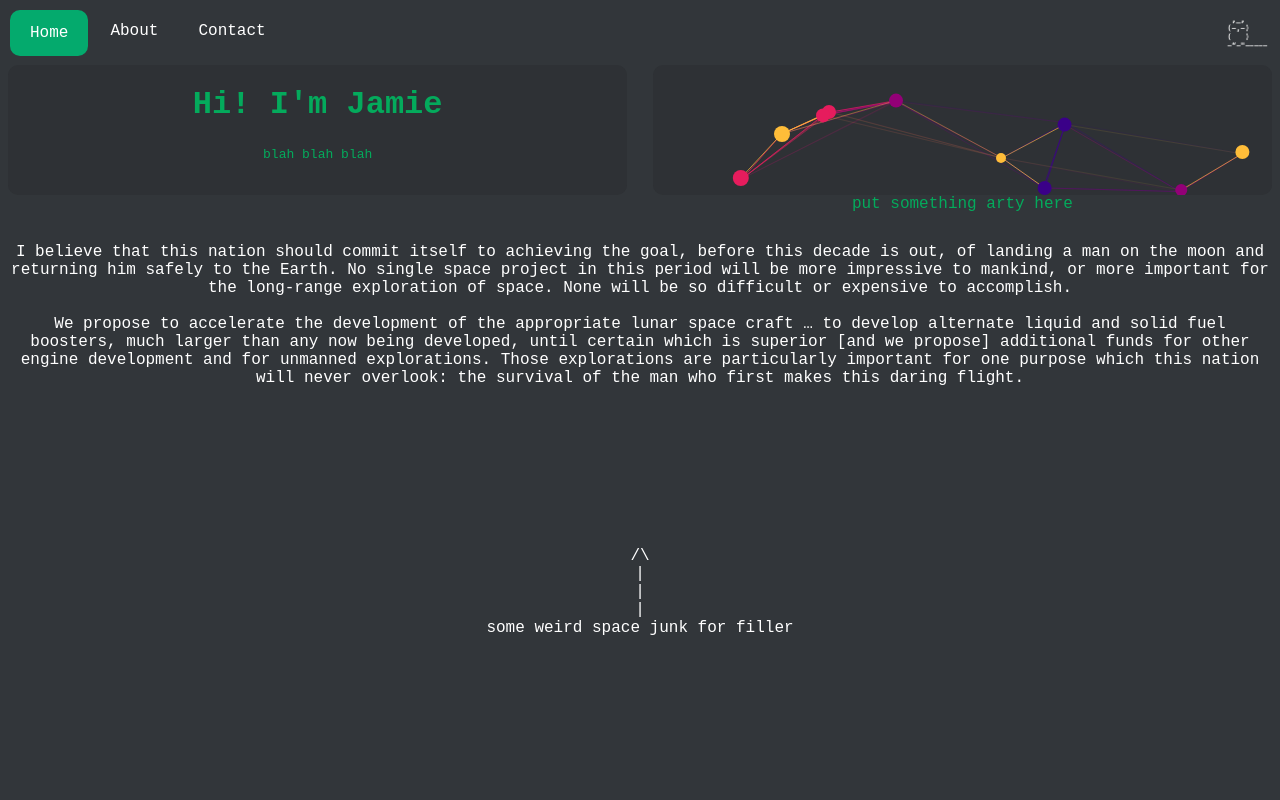
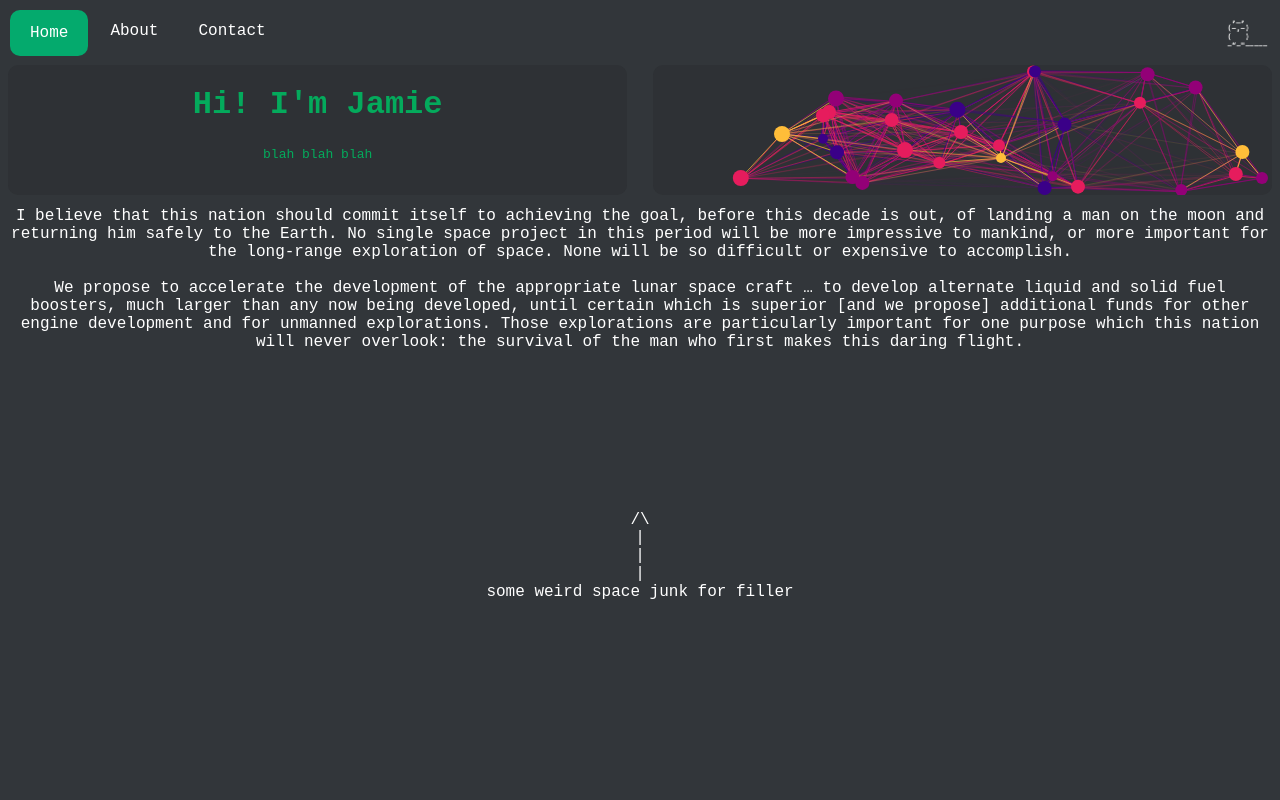
Before and after one commit to Jaorow/website-v2, a plain HTML site: page test.html in a window 1280 px wide. Shown: the top 800 px of the page. Drawn offline with Linux system fonts and the light colour scheme.

Commit message:
--more nodes--

```diff
--- a/nodes.js
+++ b/nodes.js
@@ -32,7 +32,7 @@ canvas.setAttribute('height', style_height * dpi);
 canvas.setAttribute('width', style_width * dpi);
 }
 
-	var particle_count = 10,
+	var particle_count = 30,
 		particles = [],
 		couleurs   = ["#3a0088", "#930077", "#e61c5d","#ffbd39"];
     function Particle()
--- a/test.html
+++ b/test.html
@@ -43,7 +43,7 @@
         <div class = "rightTop" id = "hero">
             <canvas id="canvas"></canvas>
 
-            put something arty here
+
 
         </div>
         <script src = "nodes.js"></script>
@@ -53,7 +53,7 @@
             'HERO SECTION' END
     -->
 
-    <br><br><br><br><br><br><br><br><br>
+    <br><br><br><br><br><br><br>
 
     <p>
         I believe that this nation should commit itself to achieving the goal, before this decade is out, of landing a man on the moon and returning him safely to the Earth. No single space project in this period will be more impressive to mankind, or more important for the long-range exploration of space. None will be so difficult or expensive to accomplish.
```
